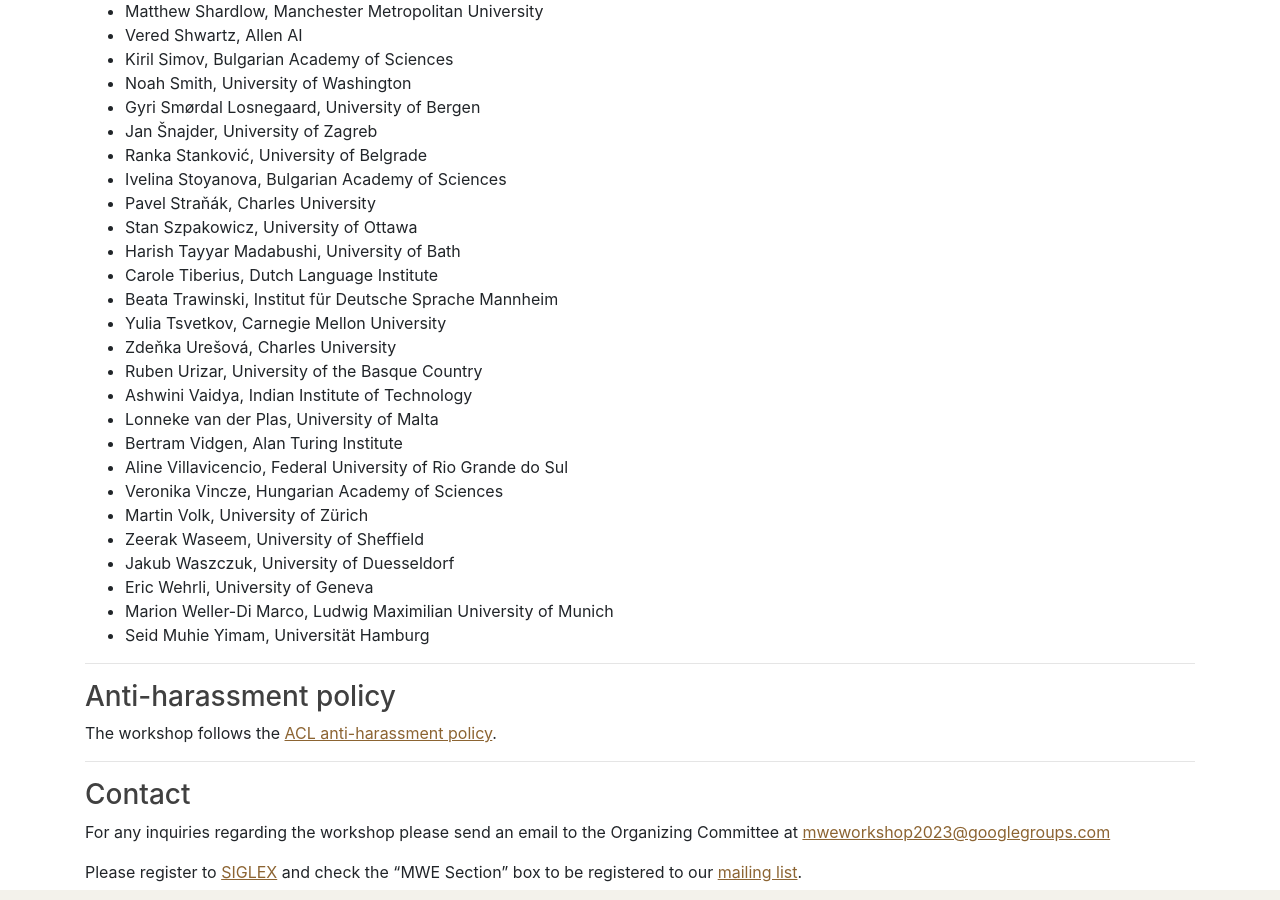
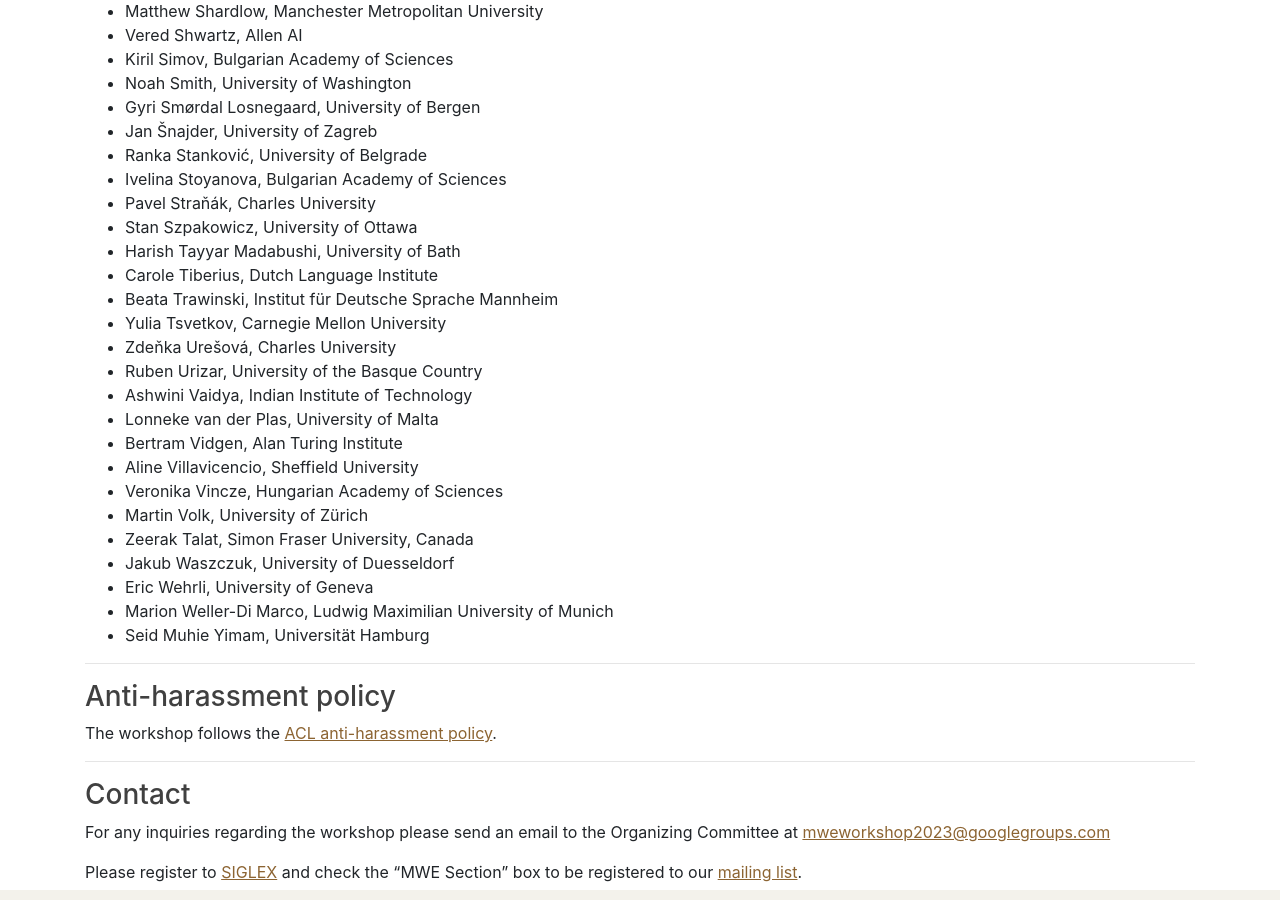
Before and after one commit to multiword/multiword.github.io, a Jekyll site: the page built from mwe2023/index.md, in a window 1280 px wide and 900 px high, scrolled down 9548 px. Built offline with Jekyll 4.4.1, drawn with Linux system fonts in a browser that asks for light colours; comment, search, counter and statistics services are not loaded.

Commit message:
Updated names, affiliations

```diff
--- a/mwe2023/index.md
+++ b/mwe2023/index.md
@@ -383,10 +383,10 @@
 * Ashwini Vaidya, Indian Institute of Technology
 * Lonneke van der Plas, University of Malta
 * Bertram Vidgen, Alan Turing Institute
-* Aline Villavicencio, Federal University of Rio Grande do Sul
+* Aline Villavicencio, Sheffield University
 * Veronika Vincze, Hungarian Academy of Sciences
 * Martin Volk, University of Zürich
-* Zeerak Waseem, University of Sheffield
+* Zeerak Talat, Simon Fraser University, Canada
 * Jakub Waszczuk, University of Duesseldorf
 * Eric Wehrli, University of Geneva
 * Marion Weller-Di Marco, Ludwig Maximilian University of Munich
```
